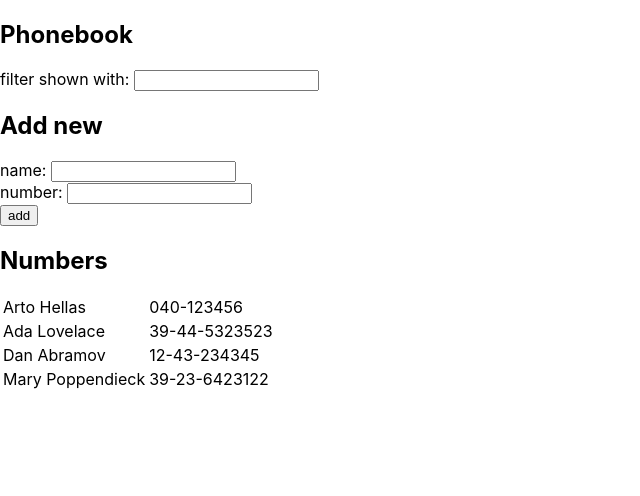
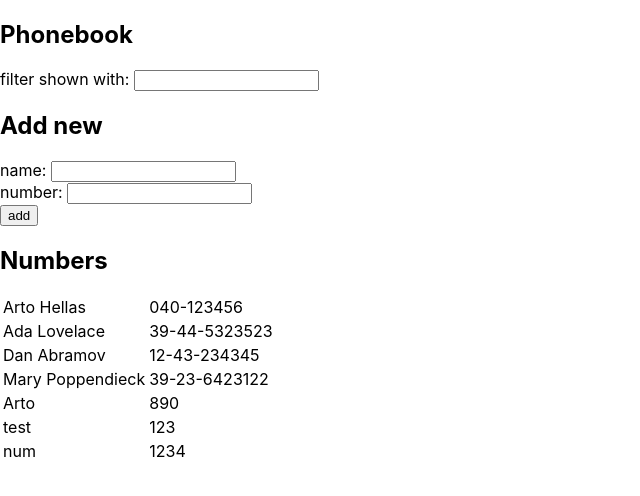
Before and after one commit to kostiya/fullstack-open, a React (Create React App) app in the folder part2/phonebook/: page / in a window 1280 px wide. Shown: the top 496 px of the page, without its empty margins (0-640 px from the left). Built offline with nearby package versions, Linux system fonts and the light colour scheme; data requests are answered from the project's data file.

Commit message:
done 2.15 - 2.16

```diff
--- a/part2/phonebook/db.json
+++ b/part2/phonebook/db.json
@@ -1,5 +1,5 @@
 {
-    "persons":[
+  "persons": [
     {
       "name": "Arto Hellas",
       "number": "040-123456",
@@ -19,6 +19,21 @@
       "name": "Mary Poppendieck",
       "number": "39-23-6423122",
       "id": 4
+    },
+    {
+      "name": "Arto",
+      "number": "890",
+      "id": 5
+    },
+    {
+      "name": "test",
+      "number": "123",
+      "id": 6
+    },
+    {
+      "name": "num",
+      "number": "1234",
+      "id": 7
     }
   ]
 }
--- a/part2/phonebook/src/App.js
+++ b/part2/phonebook/src/App.js
@@ -1,5 +1,6 @@
 import { useState, useEffect } from 'react'
 import axios from 'axios'
+import {getPersons, postPerson} from './services/phonebook'
 
 const Filter = ({filter, setFilter}) => {
   const handleFilterChange = (event) => setFilter(event.target.value)
@@ -31,7 +32,7 @@ const AddPersonForm = ({newName,setNewName,newNumber,setNewNumber,persons,setPer
       number : newNumber
     }
 
-    setPersons(persons.concat(newPerson))
+    postPerson(newPerson, setPersons, persons)
     setNewName('')
     setNewNumber('')
   }
@@ -76,8 +77,7 @@ const App = () => {
   const [filter, setFilter] = useState('')
 
   useEffect(() => {
-    axios.get('http://localhost:3001/persons')
-      .then(response => setPersons(response.data))
+    getPersons(setPersons)
   }, [])
 
   return (
--- /dev/null
+++ b/part2/phonebook/src/services/phonebook.js
@@ -0,0 +1,12 @@
+import axios from "axios"
+const baseURL = "http://localhost:3001/persons"
+
+export const getPersons = (setPersons) => {
+    return axios.get(baseURL)
+           .then(response => setPersons(response.data))
+}
+
+export const postPerson = (newPerson,setPersons,persons) => {
+    return axios.post(baseURL,newPerson).then(setPersons(persons.concat(newPerson))
+    )
+}
```
Lines whose indentation alone changed are shown as unchanged.
